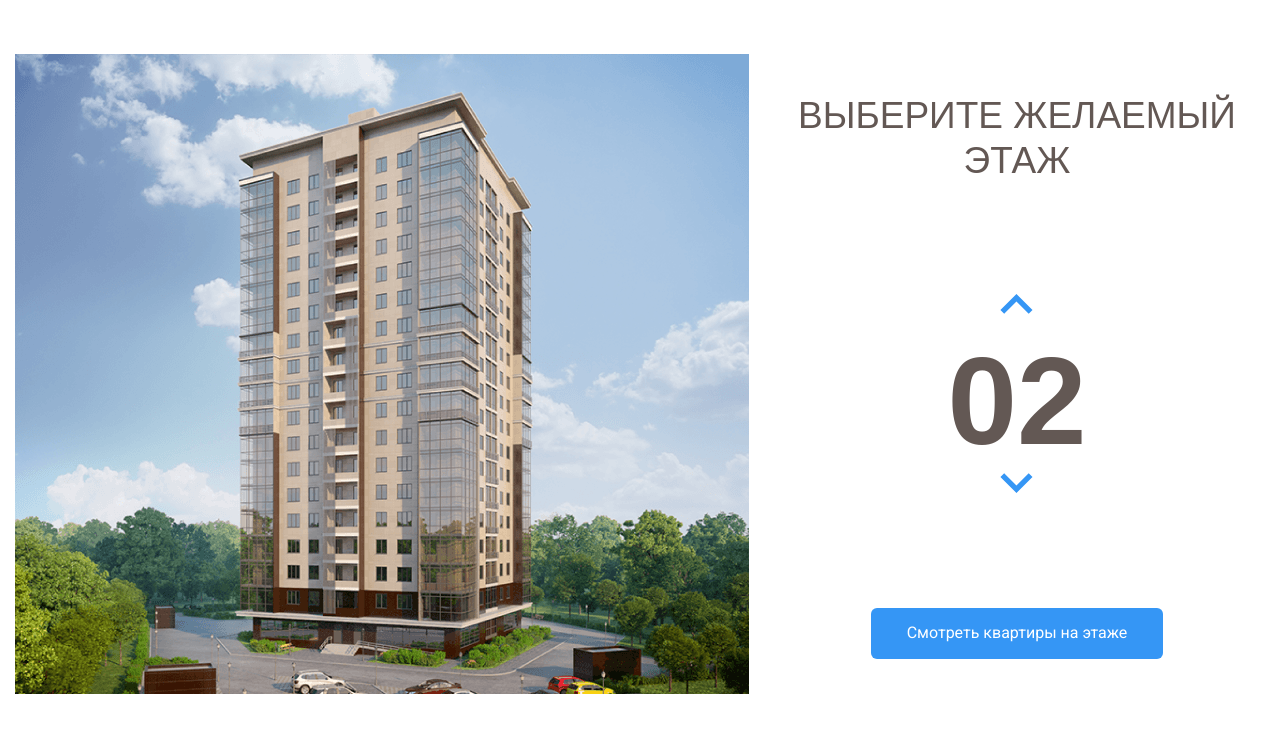
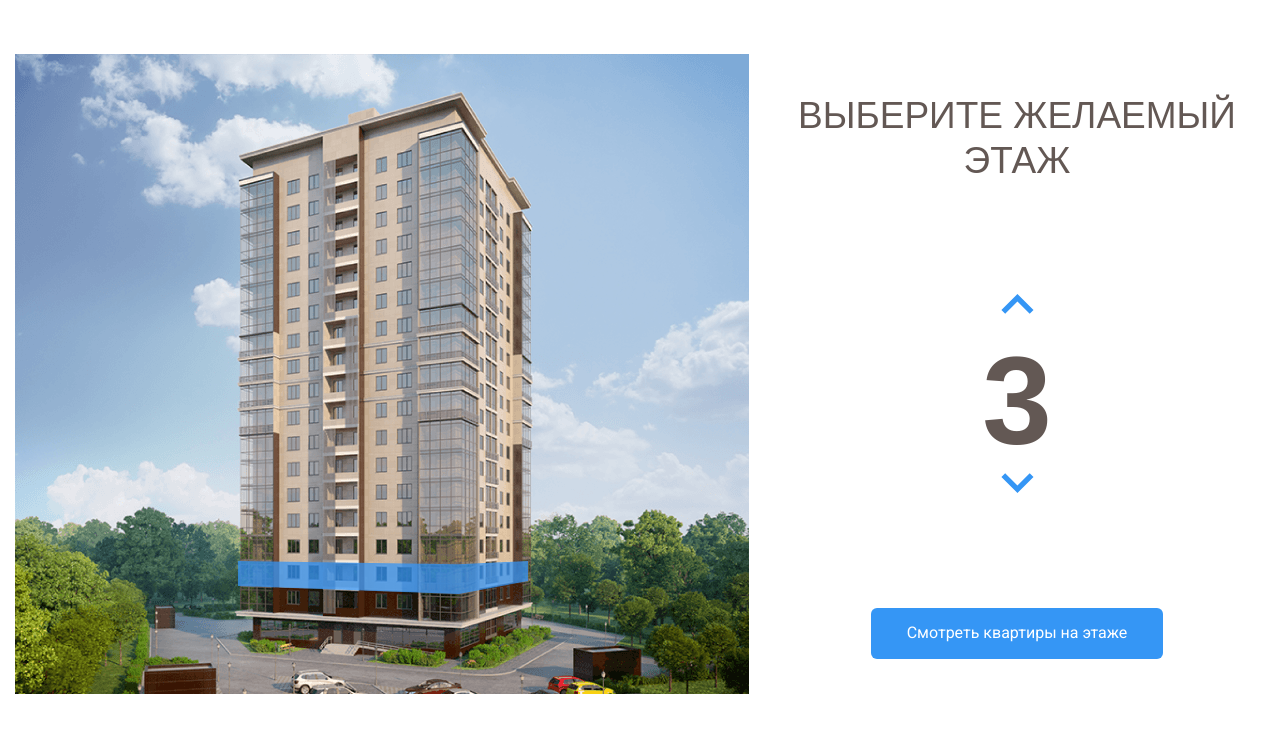
Before and after one commit to isok-atyrau/GLO-Melody, a plain HTML site: page index.html in a window 1280 px wide. Both pictures are taken after a click on the button 1016 px from the left and 374 px from the top of the page. Shown: the part 68-800 px from the top of the page. Drawn offline with nearby package versions, Linux system fonts and the light colour scheme.

Commit message:
Added some js code

```diff
--- a/css/style.css
+++ b/css/style.css
@@ -105,6 +105,10 @@ body {
 .home-image path:hover {
    opacity: 1;
 }
+
+path.current-floor {
+   opacity: 1;
+}
 .counter-group {
    display: flex;
    flex-direction: column;
--- a/index.html
+++ b/index.html
@@ -48,23 +48,23 @@
                         </pattern>
                         <image id="image0_1_86" width="740" height="640" xlink:href="img/home.png"/>
                         </defs>
-                        <path d="M222 533L442.8 541L512 527.3V549L443.5 568.7L222 557.7V533Z" fill="#3595F6" fill-opacity="0.75"/>
-                        <path d="M223 532V507L443.3 510.3L513 507V527L443.7 540L223 532Z" fill="#3595F6" fill-opacity="0.75"/>
-                        <path d="M223 506V481H444H513V504L445 511L223 506Z" fill="#3595F6" fill-opacity="0.75"/>
-                        <path d="M223 482V457L444.3 453.3L512 460V482H444" fill="#3595F6" fill-opacity="0.75"/>
-                        <path d="M223 456V430L444.5 426.7L513 437.7V459L444 452.3L223 456Z" fill="#3595F6" fill-opacity="0.75"/>
-                        <path d="M222 429V405.3L443 393L514 416V437.3L443 425L222 429Z" fill="#3595F6" fill-opacity="0.75"/>
-                        <path d="M222 407V382L444.2 365.7L514 394.3V415L443.7 393.3L222 407Z" fill="#3595F6" fill-opacity="0.75"/>
-                        <path d="M222 382V357L444.5 336.7L514 373.3V394L442 365.3L222 382Z" fill="#3595F6" fill-opacity="0.75"/>
-                        <path d="M222 356V332L445 307.3L514 351.3V373L444.7 335L222 356Z" fill="#3595F6" fill-opacity="0.75"/>
-                        <path d="M222 331V307L444.5 278.3L514 329.3V350L443.7 307.7L222 331Z" fill="#3595F6" fill-opacity="0.75"/>
-                        <path d="M221 307V283L443.3 250L514 309.3V329L444 278.3L221 307Z" fill="#3595F6" fill-opacity="0.75"/>
-                        <path d="M222 282V258L443.2 223L513 287V308L444.3 249.7L222 282Z" fill="#3595F6" fill-opacity="0.75"/>
-                        <path d="M222 258V233L444.3 195L513 265.3V286L444 222L222 258Z" fill="#3595F6" fill-opacity="0.75"/>
-                        <path d="M222 232V207L442.8 163.3L513 242.3V265L444 191.7L222 232Z" fill="#3595F6" fill-opacity="0.75"/>
-                        <path d="M223 208V183L443 135L513 220V243L442.3 163.7L223 208Z" fill="#3595F6" fill-opacity="0.75"/>
-                        <path d="M222 183V158L441.8 106L513 198.3V221L443.3 134.7L222 183Z" fill="#3595F6" fill-opacity="0.75"/>
-                        <path d="M222 158V132L444 75.3L513 177V198L443.7 106.3L222 158Z" fill="#3595F6" fill-opacity="0.75"/>
+                        <path data-floor="2" d="M222 533L442.8 541L512 527.3V549L443.5 568.7L222 557.7V533Z" fill="#3595F6" fill-opacity="0.75"/>
+                        <path data-floor="3" d="M223 532V507L443.3 510.3L513 507V527L443.7 540L223 532Z" fill="#3595F6" fill-opacity="0.75"/>
+                        <path data-floor="4" d="M223 506V481H444H513V504L445 511L223 506Z" fill="#3595F6" fill-opacity="0.75"/>
+                        <path data-floor="5" d="M223 482V457L444.3 453.3L512 460V482H444" fill="#3595F6" fill-opacity="0.75"/>
+                        <path data-floor="6" d="M223 456V430L444.5 426.7L513 437.7V459L444 452.3L223 456Z" fill="#3595F6" fill-opacity="0.75"/>
+                        <path data-floor="7" d="M222 429V405.3L443 393L514 416V437.3L443 425L222 429Z" fill="#3595F6" fill-opacity="0.75"/>
+                        <path data-floor="8" d="M222 407V382L444.2 365.7L514 394.3V415L443.7 393.3L222 407Z" fill="#3595F6" fill-opacity="0.75"/>
+                        <path data-floor="9" d="M222 382V357L444.5 336.7L514 373.3V394L442 365.3L222 382Z" fill="#3595F6" fill-opacity="0.75"/>
+                        <path data-floor="10" d="M222 356V332L445 307.3L514 351.3V373L444.7 335L222 356Z" fill="#3595F6" fill-opacity="0.75"/>
+                        <path data-floor="11" d="M222 331V307L444.5 278.3L514 329.3V350L443.7 307.7L222 331Z" fill="#3595F6" fill-opacity="0.75"/>
+                        <path data-floor="12" d="M221 307V283L443.3 250L514 309.3V329L444 278.3L221 307Z" fill="#3595F6" fill-opacity="0.75"/>
+                        <path data-floor="13" d="M222 282V258L443.2 223L513 287V308L444.3 249.7L222 282Z" fill="#3595F6" fill-opacity="0.75"/>
+                        <path data-floor="14" d="M222 258V233L444.3 195L513 265.3V286L444 222L222 258Z" fill="#3595F6" fill-opacity="0.75"/>
+                        <path data-floor="15" d="M222 232V207L442.8 163.3L513 242.3V265L444 191.7L222 232Z" fill="#3595F6" fill-opacity="0.75"/>
+                        <path data-floor="16" d="M223 208V183L443 135L513 220V243L442.3 163.7L223 208Z" fill="#3595F6" fill-opacity="0.75"/>
+                        <path data-floor="17" d="M222 183V158L441.8 106L513 198.3V221L443.3 134.7L222 183Z" fill="#3595F6" fill-opacity="0.75"/>
+                        <path data-floor="18" d="M222 158V132L444 75.3L513 177V198L443.7 106.3L222 158Z" fill="#3595F6" fill-opacity="0.75"/>
                     </svg>
 
                 </div>
@@ -74,7 +74,7 @@
                         <button class="counter-button counter-up">
                             <img class="counter-arrow counter-arrow-up" src="./img/arrow.svg" alt="Arrow-up">
                         </button>
-                        <span class="counter">02</span>
+                        <span class="counter">2</span>
                         <button class="counter-button counter-down">
                             <img class="counter-arrow counter-arrow-down" src="./img/arrow.svg" alt="Arrow-down">
                         </button>
@@ -85,5 +85,7 @@
         </div>
 
     </main>
+    <script src="https://code.jquery.com/jquery-3.6.1.min.js" integrity="sha256-o88AwQnZB+VDvE9tvIXrMQaPlFFSUTR+nldQm1LuPXQ=" crossorigin="anonymous"></script>
+    <script src="./js/main.js"></script>
 </body>
 </html>
--- a/js/main.js
+++ b/js/main.js
@@ -0,0 +1,59 @@
+$(function () {
+   var floorPath = $(".home-image path");
+   var counterUp = $(".counter-up");
+   var counterDown = $(".counter-down");
+   var currentFloor = 2;
+
+   floorPath.on("mouseover", function () {
+      currentFloor = $(this).attr("data-floor");
+      floorPath.removeClass("current-floor");
+      $(".counter").text(currentFloor);
+   });
+
+   function addAndRemoveClass() {
+      floorPath.removeClass("current-floor");
+      $(`[data-floor=${currentFloor}]`).toggleClass("current-floor");
+   }
+
+   counterUp.on("click", function () {
+      if (currentFloor < 18) {
+         currentFloor++;
+         $(".counter").text(currentFloor);
+         addAndRemoveClass();
+      }
+   });
+
+   counterDown.on("click", function () {
+      if (currentFloor > 2) {
+         currentFloor--;
+         $(".counter").text(currentFloor);
+         addAndRemoveClass();
+      }
+   });
+});
+
+// const floorPath = document.querySelectorAll(".home-image path");
+// const counter = document.querySelector(".counter");
+// const counterUp = document.querySelector(".counter-up");
+// const counterDown = document.querySelector(".counter-down");
+
+// floorPath.forEach((item) => {
+//    item.addEventListener("mouseover", function () {
+//       var currentFloor = this.dataset.floor;
+//       counter.innerHTML = currentFloor;
+
+//       counterUp.addEventListener("click", () => {
+//          if (currentFloor < 18) {
+//             currentFloor++;
+//             counter.innerHTML = currentFloor;
+//          }
+//       });
+
+//       counterDown.addEventListener("click", () => {
+//          if (currentFloor > 2) {
+//             currentFloor--;
+//             counter.innerHTML = currentFloor;
+//          }
+//       });
+//    });
+// });
```
